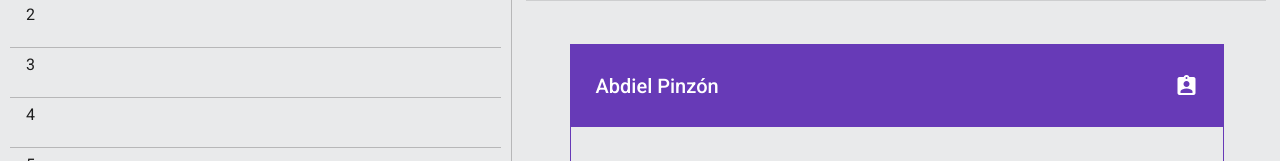
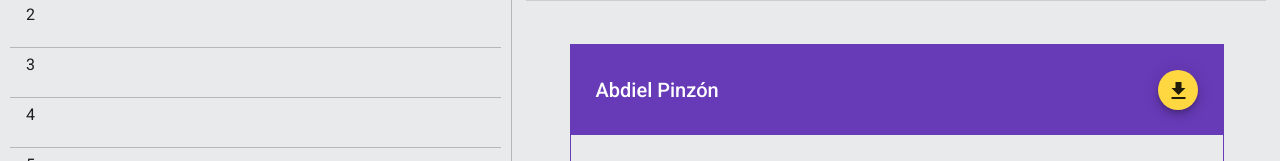
Before and after one commit to AbdielP/qrcodeproject, an Angular app: page /acceso in a window 1280 px wide. Shown: the part 301-462 px from the top of the page. Built offline with nearby package versions, Linux system fonts and the light colour scheme.

Commit message:
donwload qr button added. includers a mat-tooltip 'downlaod 'text

```diff
--- a/src/app/materials/materials.module.ts
+++ b/src/app/materials/materials.module.ts
@@ -10,9 +10,11 @@ import {MatSelectModule} from '@angular/material/select';
 import {MatListModule} from '@angular/material/list';
 import {MatDividerModule} from '@angular/material/divider';
 import {ScrollingModule} from '@angular/cdk/scrolling';
+import {MatTooltipModule} from '@angular/material/tooltip';
 
 
-const modules = [MatToolbarModule, MatMenuModule, MatIconModule, MatButtonModule, MatFormFieldModule, MatInputModule, MatSelectModule, MatListModule, MatDividerModule, ScrollingModule]
+const modules = [MatToolbarModule, MatMenuModule, MatIconModule, MatButtonModule, MatFormFieldModule, MatInputModule, MatSelectModule, MatListModule, MatDividerModule, ScrollingModule,
+                  MatTooltipModule]
 
 @NgModule({
   declarations: [],
--- a/src/app/pages/qrgenerator/qraccess/userdetails/userdetails.component.html
+++ b/src/app/pages/qrgenerator/qraccess/userdetails/userdetails.component.html
@@ -56,7 +56,11 @@
         <div class="qr-info-container">
             <div class="qr-info-title">
                 <h2>Abdiel Pinzón</h2>
-                <mat-icon aria-hidden="false" aria-label="Example home icon">assignment_ind</mat-icon>
+                <!-- <mat-icon aria-hidden="false" aria-label="Example home icon">assignment_ind</mat-icon> -->
+                <button mat-mini-fab color="accent" aria-label="Example icon button with a filter list icon"
+                    matTooltip="Descargar QR">
+                    <mat-icon>file_download</mat-icon>
+                </button>
             </div>
             <div class="info-container">
                 <div class="access-detail-container">
```
